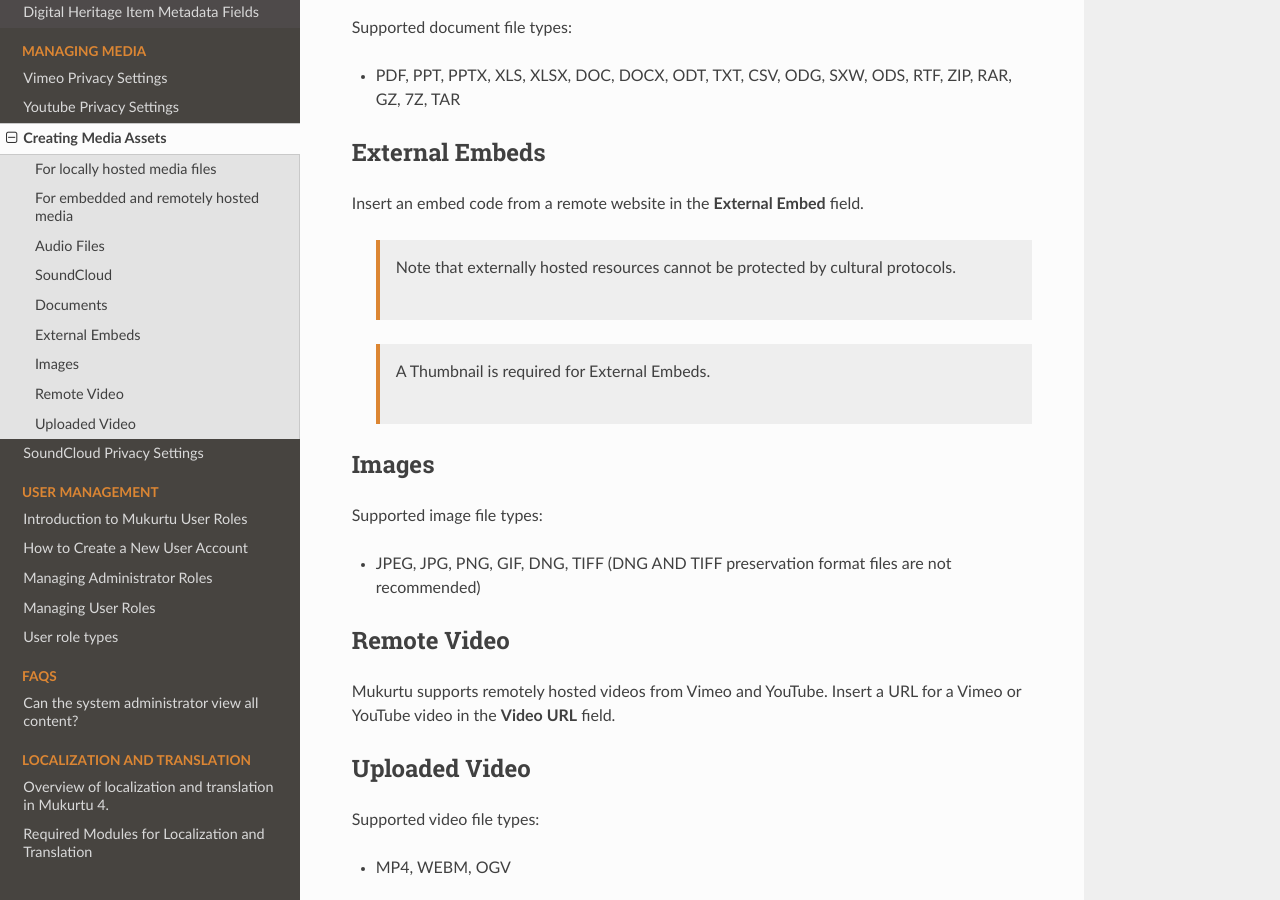
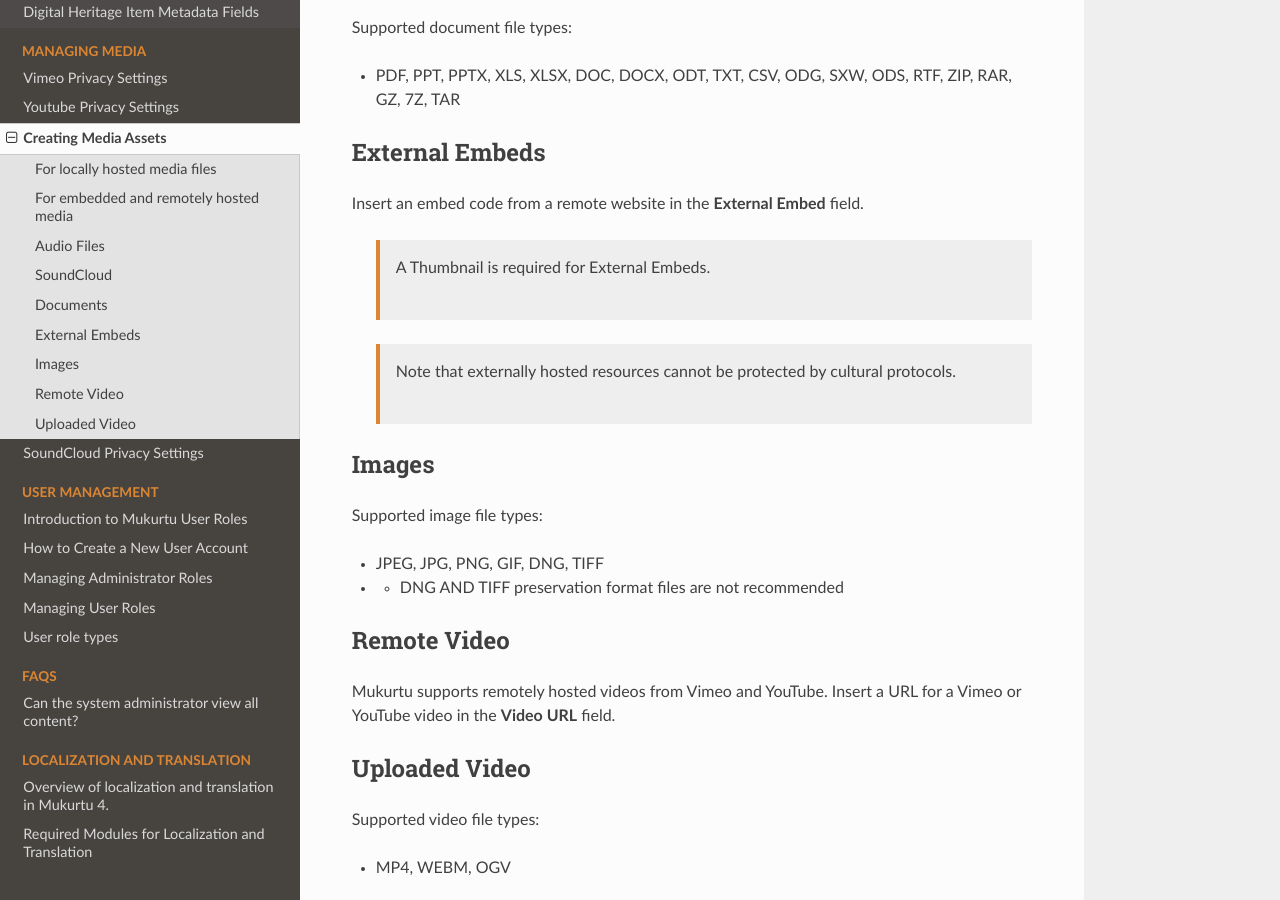
Before and after one commit to MukurtuCMS/mukurtudocs, a Sphinx documentation site: the page built from docs/source/media/upload-media-assets.md, in a window 1280 px wide and 900 px high, scrolled down 880 px. Built offline with Sphinx 7.4.7 and the Read the Docs theme 3.1.0, drawn with Linux system fonts in a browser that asks for light colours.

```diff
--- a/docs/source/media/upload-media-assets.md
+++ b/docs/source/media/upload-media-assets.md
@@ -27,16 +27,18 @@ Supported document file types:
 
 ## External Embeds
 Insert an embed code from a remote website in the **External Embed** field.
+>A Thumbnail is required for External Embeds.
+
 >Note that externally hosted resources cannot be protected by cultural protocols.
-
->A Thumbnail is required for External Embeds.
 
 ## Images
 Supported image file types:
-- JPEG, JPG, PNG, GIF, DNG, TIFF (DNG AND TIFF preservation format files are not recommended)
+- JPEG, JPG, PNG, GIF, DNG, TIFF
+- - DNG AND TIFF preservation format files are not recommended
 
 ## Remote Video
-Mukurtu supports remotely hosted videos from Vimeo and YouTube. Insert a URL for a Vimeo or YouTube video in the **Video URL** field.
+Mukurtu supports remotely hosted videos from Vimeo and YouTube.
+Insert a URL for a Vimeo or YouTube video in the **Video URL** field.
 
 ## Uploaded Video
 Supported video file types:
```
